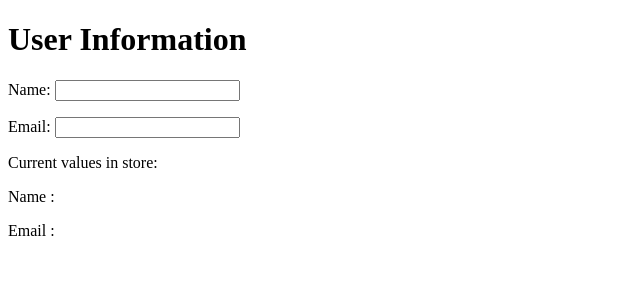
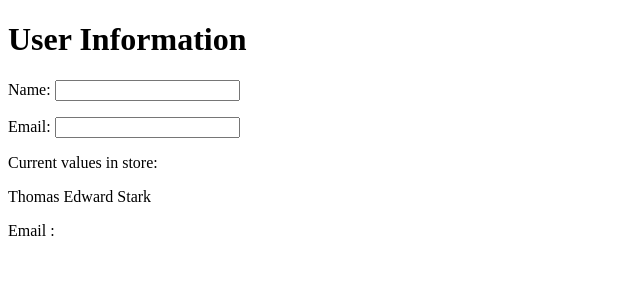
Before and after one commit to acciojob/user-info-redux-pranav50034, a React app: page / in a window 1280 px wide. Shown: the top 300 px of the page, without its empty margins (0-640 px from the left). Built offline with nearby package versions, Linux system fonts and the light colour scheme.

Commit message:
submit#3

```diff
--- a/src/components/App.js
+++ b/src/components/App.js
@@ -16,6 +16,8 @@ const App = () => {
     dispatch(name(e.target.value))
   }
 
+  const faltuName = "Thomas Edward Stark";
+
 
   return (
      <div>
@@ -30,7 +32,12 @@ const App = () => {
         </p>
         <div className="output">
            <p>Current values in store:</p>
-           <p>Name : {userName}</p>
+           {
+            !userName && <p>{faltuName}</p>
+           }
+           {
+            userName && <p>Name : {userName}</p>
+           }
            <p>Email : {userEmail}</p>
         </div>
      </div>
```
